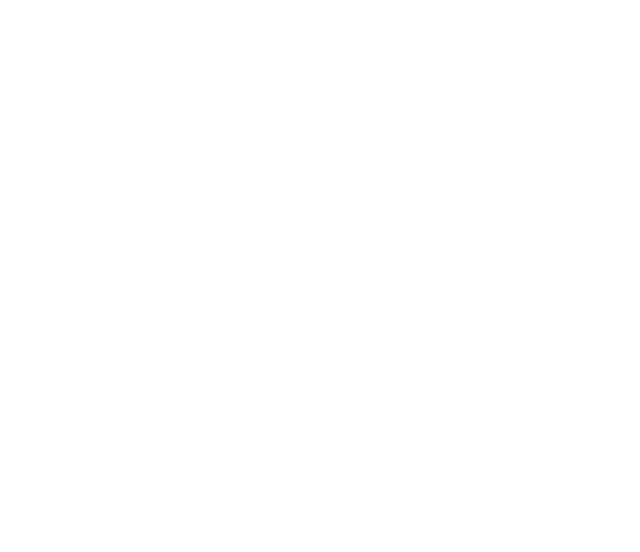
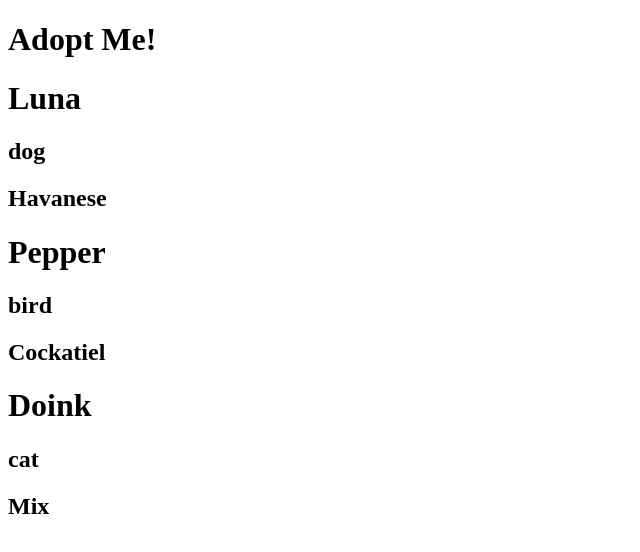
Before and after one commit to mertens3d/Adopt-Me, a React (Vite) app: page / in a window 1280 px wide. Shown: the top 552 px of the page, without its empty margins (0-640 px from the left). Built offline with nearby package versions, Linux system fonts and the light colour scheme.

Commit message:
03 works

```diff
--- /dev/null
+++ b/src/SearchParams.jsx
@@ -0,0 +1,16 @@
+const SearchParams = () => {
+  const location = "Seattle, WA";
+
+  return (
+    <div className="search-params">
+      <form>
+        <label htmlFor="location">
+          Location
+          <input id="location" value={location} placeholder="Location"></input>
+        </label>
+        <button>Submit</button>
+      </form>
+    </div>
+  );
+};
+export default SearchParams;
--- a/src/app.jsx
+++ b/src/app.jsx
@@ -1,13 +1,16 @@
 import { createRoot } from "react-dom/client";
+import SearchParams from "./SearchParams";
 import Pet from "./Pet";
 
 const App = () => {
-  <div>
-    <h1>Adopt Me!</h1>
-    <Pet name="Luna" animal="dog" breed="Havanese" />
-    <Pet name="Pepper" animal="bird" breed="Cockatiel" />
-    <Pet name="Doink" animal="cat" breed="Mixed" />
-  </div>;
+  return (
+    <div>
+      <h1>Adopt Me!</h1>
+      <Pet name="Luna" animal="dog" breed="Havanese" />
+      <Pet name="Pepper" animal="bird" breed="Cockatiel" />
+      <Pet name="Doink" animal="cat" breed="Mix" />
+    </div>
+  );
 };
 
 const container = document.getElementById("root");
--- a/src/index.html
+++ b/src/index.html
@@ -9,6 +9,6 @@
 
   <body>
     <div id="root">not rendered</div>
-    <script type="module" src="./app.jsx"></script>
+    <script type="module" src="./App.jsx"></script>
   </body>
 </html>
```
